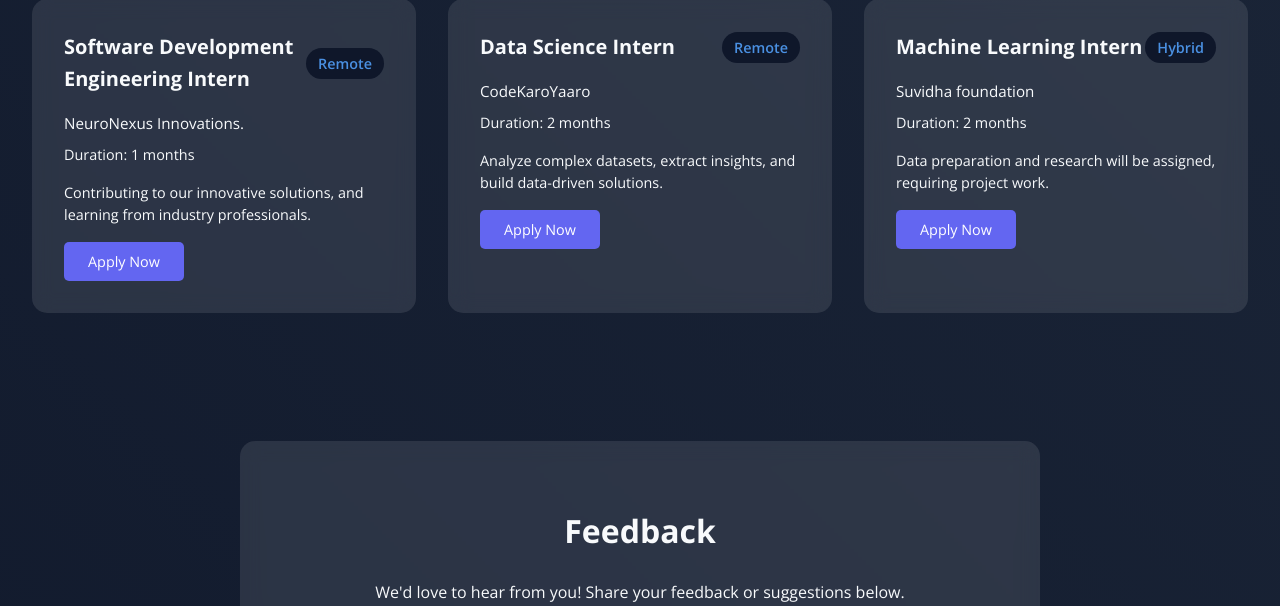
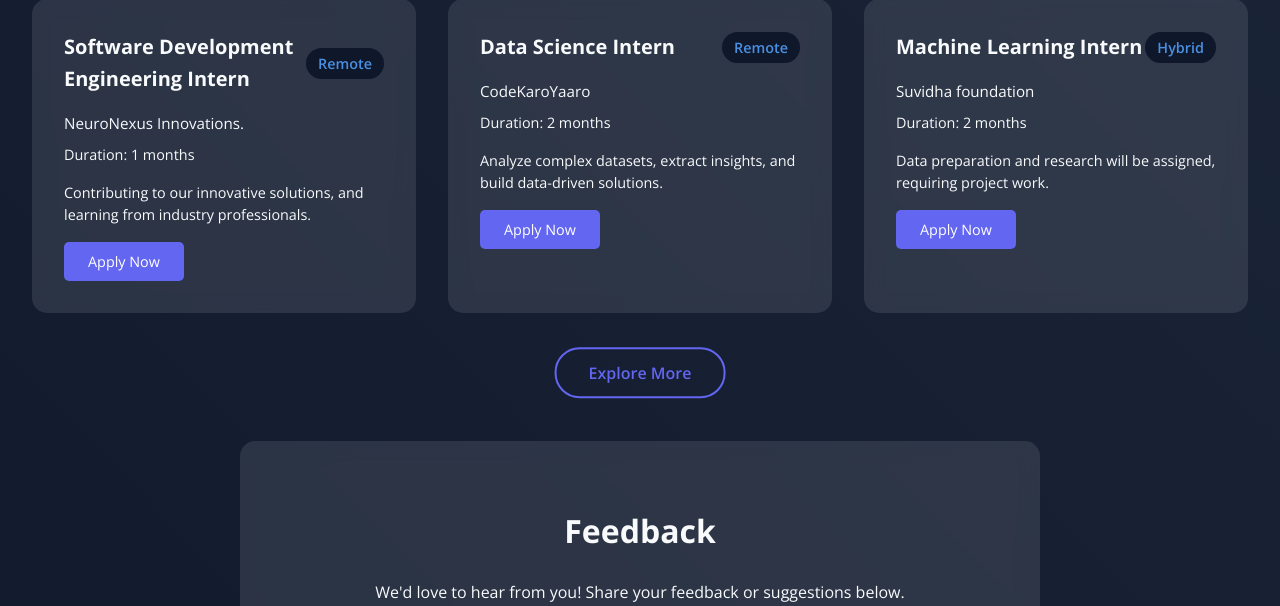
Before and after one commit to onyxfuzzx/Algoholic, a PHP site: page / in a window 1280 px wide. Shown: the part 1274-1880 px from the top of the page. Run offline with PHP 8.4, Linux system fonts and the light colour scheme.

Commit message:
explore more button added

```diff
--- a/index.html
+++ b/index.html
@@ -110,8 +110,12 @@
                 <p class="internship-description">Data preparation and research will be assigned, requiring project work.</p>
                 <a href="https://unstop.com/o/6rgysJ7?utm_medium=Share&utm_source=shortUrl" class="internship-apply">Apply Now</a>
             </div>
+
         </div>
     </section>
+    <div class="internship-explore">
+        <button class="cta-button secondary">Explore More</button>
+    </div>
 
         <!-- Thank You Popup -->
         <div id="thankYouPopup" class="popup">
--- a/styles.css
+++ b/styles.css
@@ -614,6 +614,14 @@ body {
     margin-bottom: 2rem;
 }
 
+.internship-explore {
+    margin: 0;
+    position: absolute;
+    left: 50%;
+    -ms-transform: translate(-50%, -50%);
+    transform: translate(-50%, -50%);
+}
+
 .coming-soon-content .cta-button {
     padding: 0.8rem 2rem;
     border: none;
```
